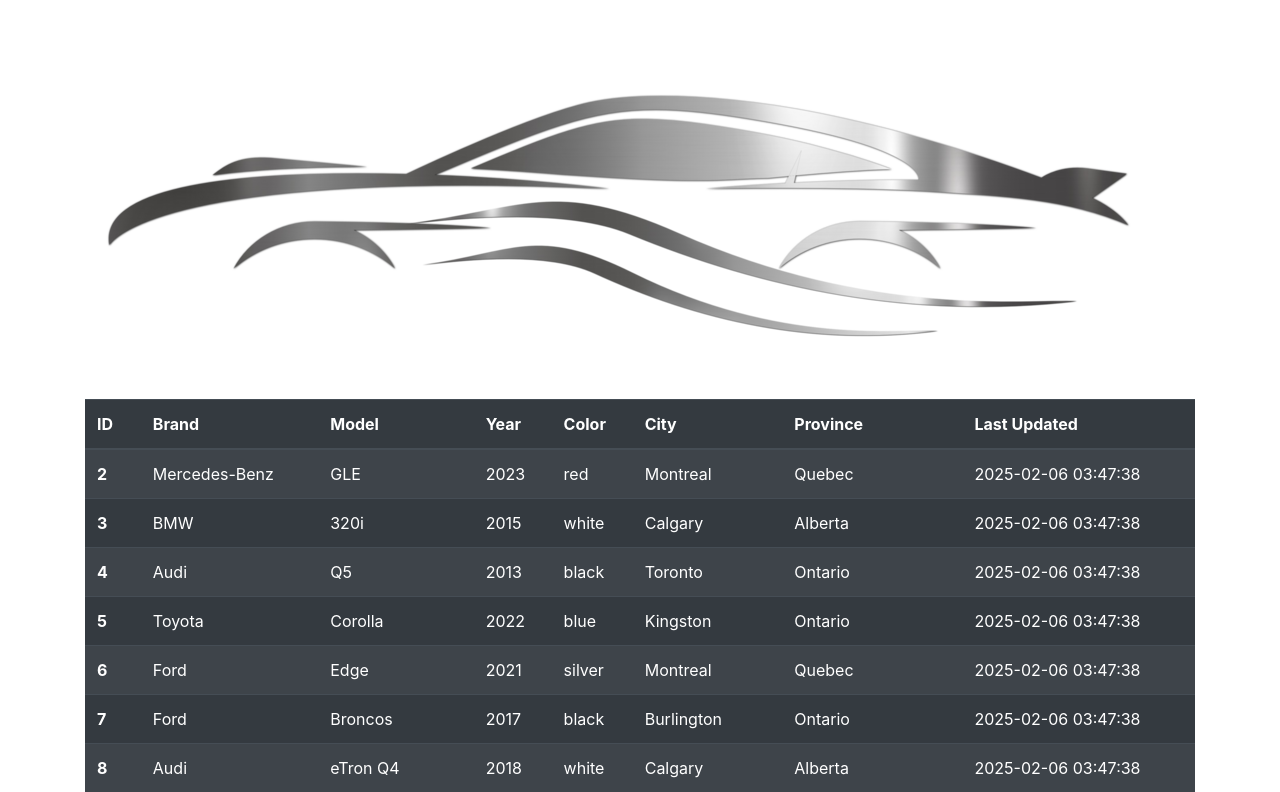
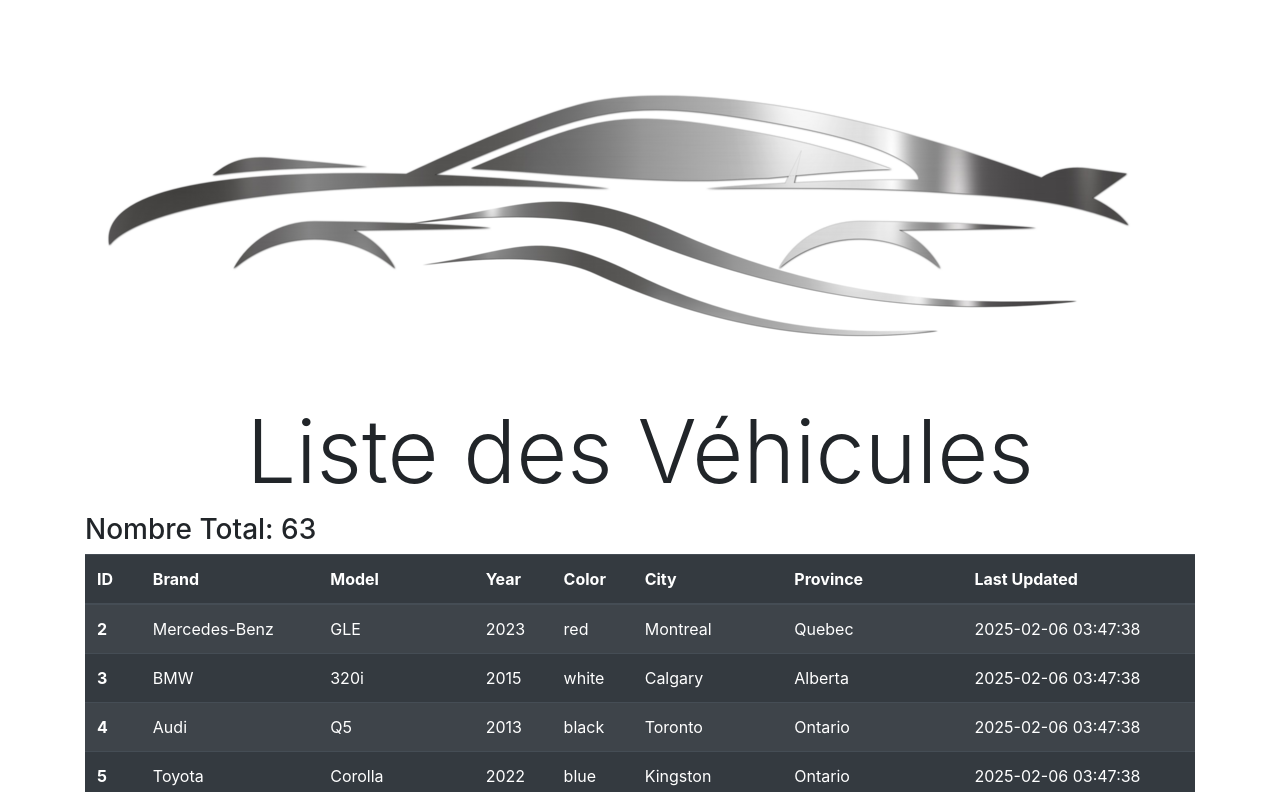
Before and after one commit to inspiredevgen/getting-started-python-uv, a Flask app: page /cars in a window 1280 px wide. Shown: the part 113-905 px from the top of the page. Run offline with Flask 3, Linux system fonts and the light colour scheme; data comes from the database, SQL or seed files in the repository; both versions use the stored data as it was after the commit; some libraries are stand-ins or nearby versions.

Commit message:
display number of cars

```diff
--- a/project-5/app.py
+++ b/project-5/app.py
@@ -106,4 +106,5 @@
     conn = get_db_connection()
     cars = conn.execute('SELECT * FROM cars').fetchall()
     conn.close()
-    return render_template('cars.html', cars=cars)
+    totalcars = len(cars)
+    return render_template('cars.html', cars=cars, totalcars=totalcars)
--- a/project-5/templates/cars.html
+++ b/project-5/templates/cars.html
@@ -4,6 +4,8 @@
     <center><h1>{% block title %} Car Inventory App {% endblock %}</h1></center>
     <img src="{{url_for('static', filename='img/car-logo.webp')}}" align="middle" />
 
+    <center><h1 class="display-2">Liste des Véhicules</h1></center>
+    <p class="h3">Nombre Total: {{ totalcars }}</p>
 
     <table class="table table-dark table-striped table-hover">
       <thead>
```
Also changed, not shown: project-5/db/cars.db.
